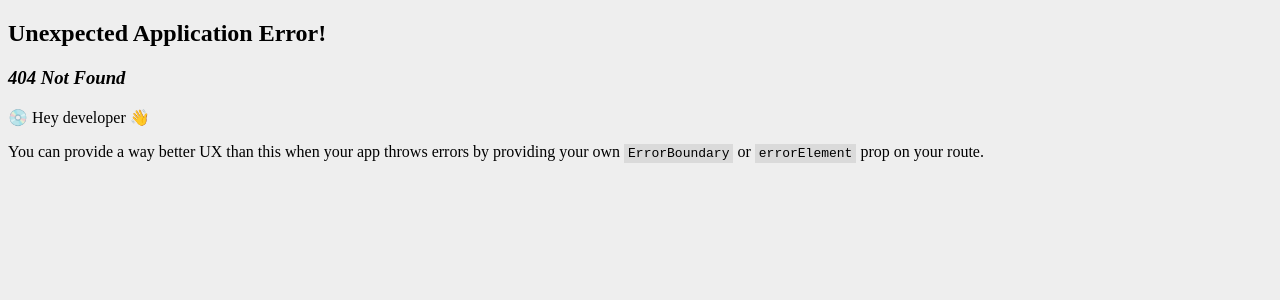
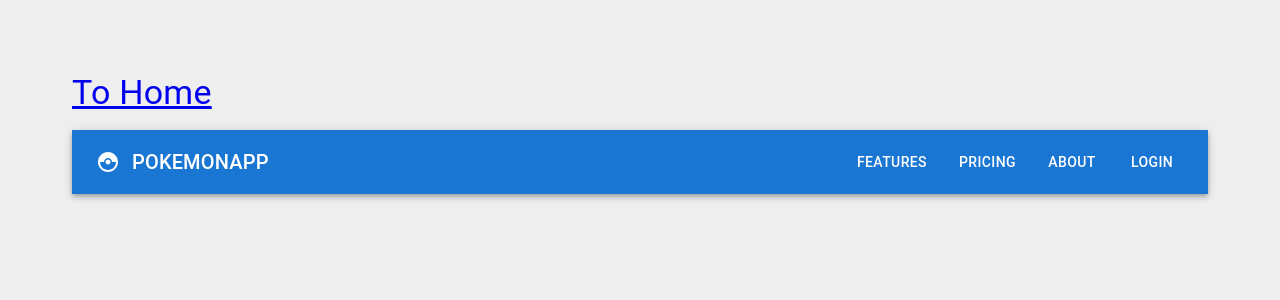
Before and after one commit to DonOhhhh/React-MUI-Tutorials, a React (Vite) app: page /navbar in a window 1280 px wide. Before the commit this address had no page. Shown: the top 300 px of the page. Built offline with nearby package versions, Linux system fonts and the light colour scheme.

Commit message:
feat : Navbar, Appbar, Toolbar

```diff
--- a/src/components/Links.tsx
+++ b/src/components/Links.tsx
@@ -16,6 +16,7 @@ export const Links = () => {
         { link: "/card", text: "Card" },
         { link: "/accordion", text: "Accordion" },
         { link: "/imagelist", text: "ImageList" },
+        { link: "/navbar", text: "Navbar" },
     ];
 
     return (
--- /dev/null
+++ b/src/components/MuiNavbar.tsx
@@ -0,0 +1,35 @@
+import { CatchingPokemon } from "@mui/icons-material";
+import {
+    AppBar,
+    Button,
+    IconButton,
+    Stack,
+    Toolbar,
+    Typography,
+} from "@mui/material";
+
+export const MuiNavbar = () => {
+    return (
+        <AppBar position="static">
+            <Toolbar>
+                <IconButton
+                    size="large"
+                    edge="start"
+                    color="inherit"
+                    aria-label="logo"
+                >
+                    <CatchingPokemon />
+                </IconButton>
+                <Typography variant="h6" component={"div"} flexGrow={1}>
+                    POKEMONAPP
+                </Typography>
+                <Stack direction={"row"} spacing={2}>
+                    <Button color="inherit">Features</Button>
+                    <Button color="inherit">Pricing</Button>
+                    <Button color="inherit">About</Button>
+                    <Button color="inherit">Login</Button>
+                </Stack>
+            </Toolbar>
+        </AppBar>
+    );
+};
--- a/src/main.tsx
+++ b/src/main.tsx
@@ -15,6 +15,7 @@ import { MuiLayout } from "./components/MuiLayout.tsx";
 import { MuiCard } from "./components/MuiCard.tsx";
 import { MuiAccordion } from "./components/MuiAccordion.tsx";
 import { MuiImageList } from "./components/MuiImageList.tsx";
+import { MuiNavbar } from "./components/MuiNavbar.tsx";
 
 const router = createBrowserRouter([
     {
@@ -77,6 +78,10 @@ const router = createBrowserRouter([
                 path: "/imagelist",
                 element: <MuiImageList />,
             },
+            {
+                path: "/navbar",
+                element: <MuiNavbar />,
+            },
         ],
     },
 ]);
```
